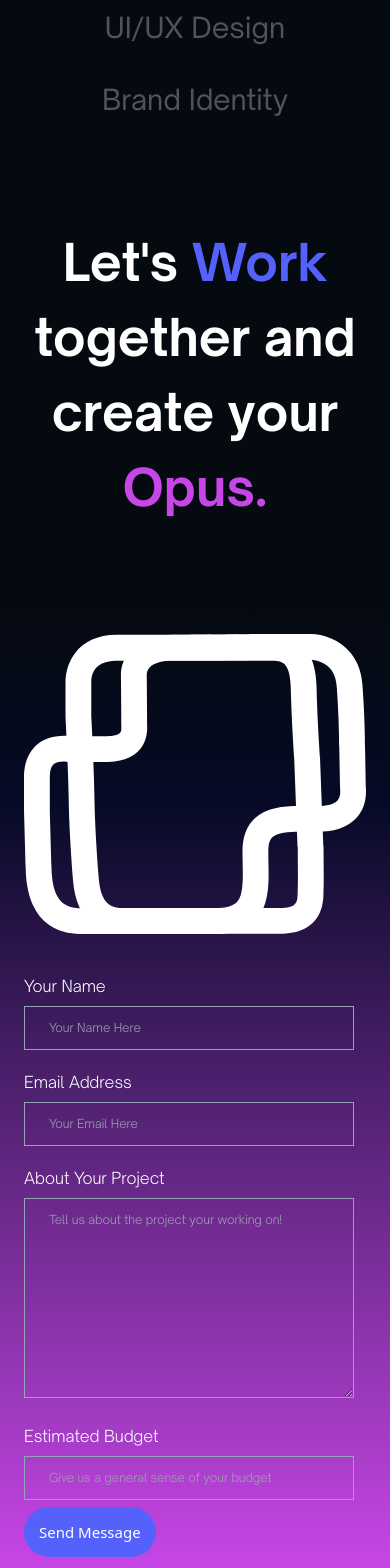
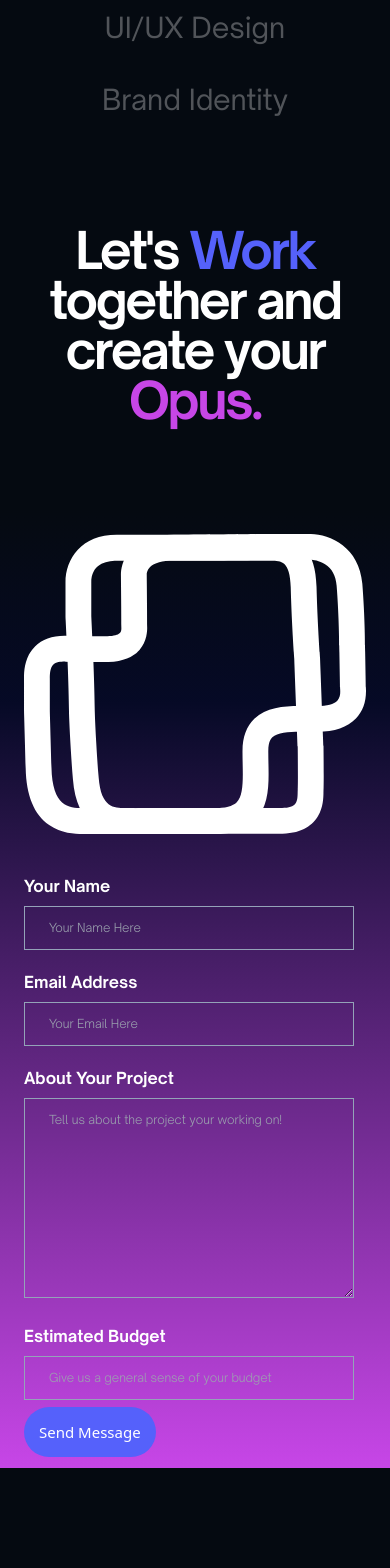
Before and after one commit to rikkilanz/opus-space, a Next.js app: page / in a window 390 px wide. Shown: the part 2143-3711 px from the top of the page. After the commit the page ends 3611 px from the top, so only its background shows below. Built offline with nearby package versions, Linux system fonts and the light colour scheme.

Commit message:
Changed Text size, reduced leading and tracking, cleared console errors and mobile responsive done

```diff
--- a/app/components/sections/Contact.jsx
+++ b/app/components/sections/Contact.jsx
@@ -6,22 +6,22 @@ import React from "react";
 export default function Contact() {
     return (
         <section className="">
-            <div className="max-w-[680px] mx-auto mt-20">
-                <h1 className="font-opensaucebold text-[50px] lg:text-[80px] text-center">Let's <span className="text-primary">Work</span> together and create your <span className="text-secondary">Opus.</span></h1>
+            <div className="max-w-[1440px] mx-auto mt-20">
+                <h1 className="font-opensaucebold text-[50px] lg:text-[160px] leading-[1em] tracking-[-0.05em] text-center">Let's <span className="text-primary">Work</span> together and create your <span className="text-secondary">Opus.</span></h1>
             </div>
             <div className="mt-[85px] p-6 grid-cols-2 md:flex md:justify-center md:items-center lg:flex lg:justify-center lg:items-center gap-40 bg-gradient-to-b from-black via-[rgba(10,6,218,0.1)] via-20% to-[rgba(199,70,231,1)]">
                 <div>
                     <Image
                     className="lg:w-[500px] mb-10"
                     src={brandLogoSymbolWhite}
-
+                    alt="Opus Space Brand Logo White"
                     />
                 </div>
                 <div className="">
                     <div className="mb-5">
                         <form method="POST">
                             <label
-                            className="mb-2 font-opensaucelight text-white block"
+                            className="mb-2 font-opensaucebold text-white block"
                             for="name"
                             >Your Name</label>
                         </form>
@@ -36,7 +36,7 @@ export default function Contact() {
                     <div className="mb-5">
                         <form method="POST">
                             <label
-                            className="mb-2 font-opensaucelight text-white block"
+                            className="mb-2 font-opensaucebold text-white block"
                             for="email"
                             >Email Address</label>
                         </form>
@@ -51,7 +51,7 @@ export default function Contact() {
                     <div className="mb-5">
                         <form method="POST">
                             <label
-                            className="mb-2 font-opensaucelight text-white block"
+                            className="mb-2 font-opensaucebold text-white block"
                             for="project"
                             >About Your Project</label>
                         </form>
@@ -66,7 +66,7 @@ export default function Contact() {
                     <div className="mb-5">
                         <form method="POST">
                             <label
-                            className="mb-2 font-opensaucelight text-white block"
+                            className="mb-2 font-opensaucebold text-white block"
                             for="budget"
                             >Estimated Budget</label>
                         </form>
```
